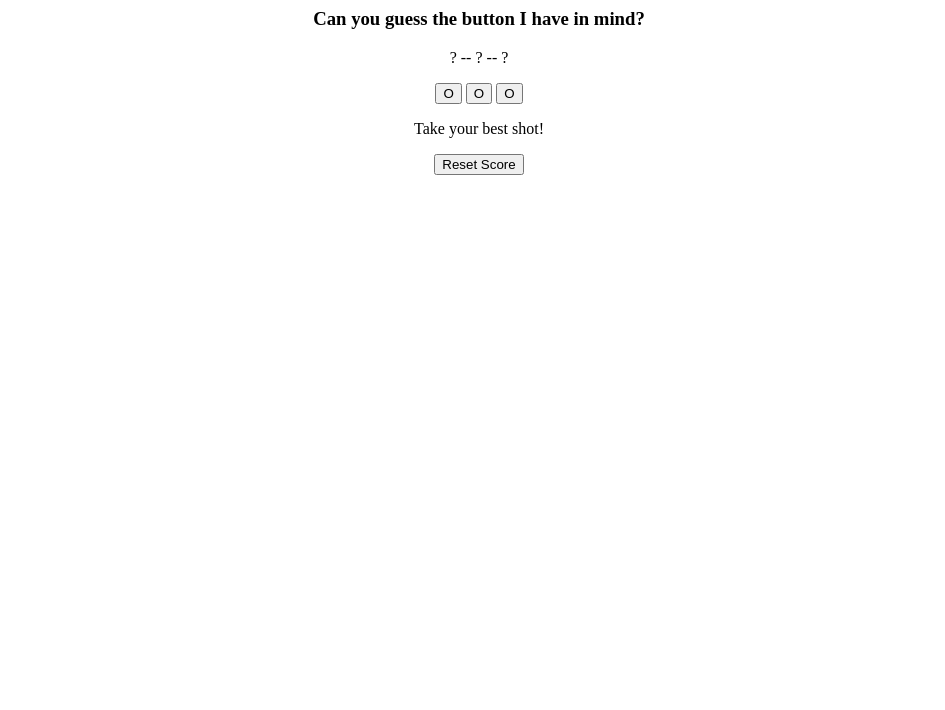
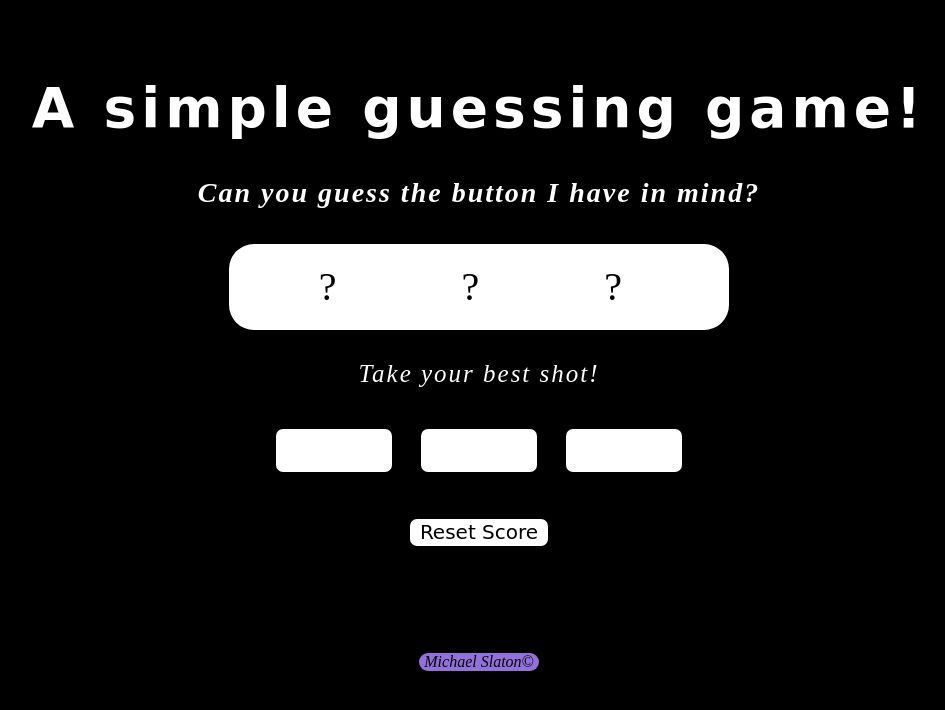
Before and after one commit to RenShadecrest/GuessGame, a plain HTML site: page index.html in a window 1280 px wide. Shown: the whole page, without its empty margins (161-1106 px from the left). Drawn offline with nearby package versions, Linux system fonts and the light colour scheme.

Commit message:
Large update
Added Styling
Button & Display alteration
Added Crediting

```diff
--- a/ggame.js
+++ b/ggame.js
@@ -1,7 +1,7 @@
 var RNGresult;
 let score = 0;
 let misses = 0;
-var reveal = '? -- ? -- ?';
+var reveal = '? \xa0\xa0 ? \xa0\xa0 ?';
 var title = 'Can you guess the button I have in mind?';
 
 document.getElementById('revealResults').innerHTML = reveal;
@@ -27,11 +27,11 @@ function gameButton(selection) {
 
 function results() {
     if (RNGresult === 1) {
-        reveal = 'X -- O -- O';
+        reveal = 'X \xa0\xa0 O \xa0\xa0 O';
     } else if (RNGresult === 2) {
-        reveal = 'O -- X -- O';
+        reveal = 'O \xa0\xa0 X \xa0\xa0 O';
     } else {
-        reveal = 'O -- O -- X';
+        reveal = 'O \xa0\xa0 O \xa0\xa0 X';
     }
 }
 
--- a/index.html
+++ b/index.html
@@ -1,23 +1,29 @@
-<html>
-    <title>
-    </title>
-    <header>
-    </header>
+<!DOCTYPE html>
+<html lang="en">
+	<head>
+		<meta charset="utf-8">
+		<meta name="viewport" content="width=device-width">
+		<title>A Simple Guessing Game - by Michael Slaton</title>
+		<link href="https://cdnjs.cloudflare.com/ajax/libs/normalize/8.0.1/normalize.min.css" rel="stylesheet" type="text/css" />
+		<link href="style.css" rel="stylesheet" type="text/css" />
     <body>
-    <center>
-        <h3><p id=title></p></h3>
-        <p id=revealResults></p>
-        <p id=guessButtons>
-            <button type="button" onclick="gameButton(1)" id="gameButton1">O</button>
-            <button type="button" onclick="gameButton(2)" id="gameButton2">O</button>
-            <button type="button" onclick="gameButton(3)" id="gameButton3">O</button>
-        </p>
-        <p id=scoreboard></p>
-        <p id=controls>
-            <button type="button" onclick="reset()">Reset Score</button>
-        </p>
-        <script src='ggame.js'>
-        </script>
-    </center>
+			<header>
+				<h1>A simple guessing game!</h1>
+			</header>
+		<main>
+			<h2><p id=title></p></h2>
+			<p id=revealResults class="results"></p>
+        	<p id=scoreboard class="score"></p>
+			<div id=guessButtons>
+					<button type="button" onclick="gameButton(1)" id="gameButton1" class="whiteout">O</button>
+					<button type="button" onclick="gameButton(2)" id="gameButton2" class="whiteout">O</button>
+					<button type="button" onclick="gameButton(3)" id="gameButton3" class="whiteout">O</button>
+			</div>
+			<div id=controls>
+				<button type="button" onclick="reset()" class="reset">Reset Score</button>
+			</div>
+		</main>
+		<footer>Michael Slaton©</footer>
+		<script src='ggame.js'></script>
     </body>
 </html>
--- /dev/null
+++ b/style.css
@@ -0,0 +1,107 @@
+* {
+	box-sizing: border-box;
+}
+
+a:link { color: white; text-decoration: none;}
+a:visited { color: white; text-decoration: none;}
+a:hover { color: gold; text-decoration: none;}
+a:active { color: gold; text-decoration: none;}
+
+header {
+	padding-top: 40px;
+}
+
+main, header {
+	color:white;
+	text-align: center;
+	letter-spacing: 5px;
+}
+
+h1 {
+	font-family: cursive;
+	font-size: 55px;
+}
+
+h2 {
+	font-style: italic;
+	font-size: 28px;
+}
+
+body {
+	background-color: black;
+}
+
+button {
+	color: black;
+	border-radius: 7px;
+	font-size: 20px;
+	padding: 10px 50px;
+	margin: 40px 10px 7px 10px;
+	font-family: cursive;
+	background-color: white;
+	border: 0px;
+}
+
+.reset {
+	padding: 2px 10px;
+	font-style: bold;
+}
+
+.whiteout:hover {
+	background-color: blue;
+	color: blue;
+}
+
+.whiteout:active {
+	background-color: deepskyblue;
+	color: deepskyblue;
+}
+
+.reset:hover {
+	background-color: red;
+}
+
+.reset:active {
+	background-color: orangered;
+	color: yellow;
+}
+
+.results {
+	margin: 35px auto 30px auto;
+	font-size: 40px;
+	letter-spacing: 17px;
+	background-color: white;
+	color: black;
+	padding: 20px 0px;
+	border-radius: 25px;
+	width: 500px;
+	font-style: bold;
+	border: 0px;
+}
+
+.whiteout {
+	color: white;
+}
+
+p {
+	margin: 0px;
+}
+
+h2, .score {
+	letter-spacing: 2px;
+}
+
+.score {
+	font-size: 25px;
+	font-style: italic;
+}
+
+footer {
+	width: 120px;
+	text-align: center;
+	margin: 35px auto 30px auto;
+	background-color: mediumpurple;
+	font-style: italic;
+	border-radius: 50px;
+	margin-top: 100px;
+}
```
